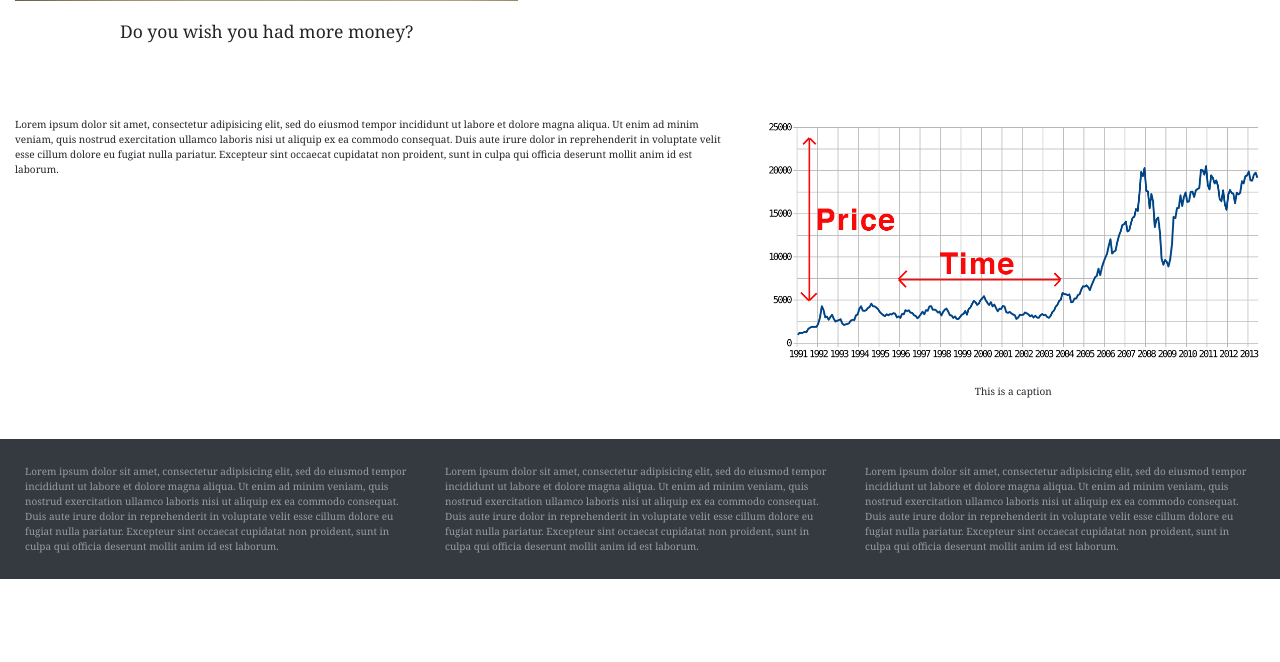
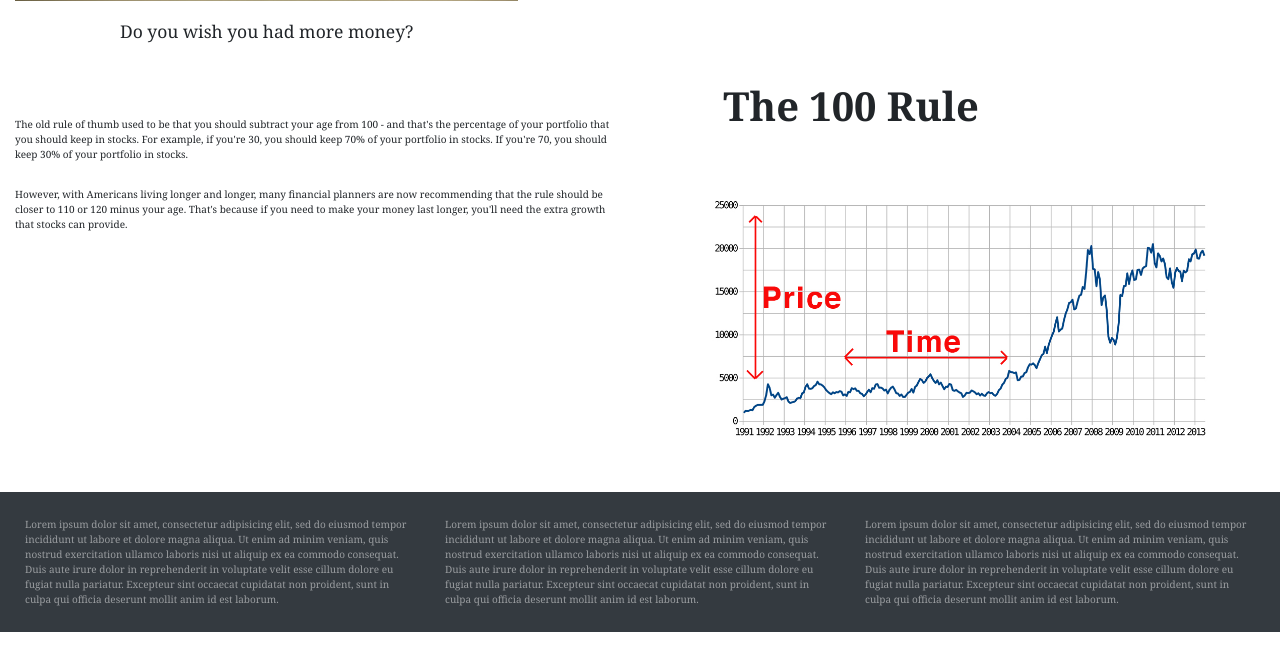
Before and after one commit to MattDevOps/Allocate-Your-Funds, a Flask app: page / in a window 1280 px wide; the page is wider, and only the part inside the window is pictured. Shown: the part 466-1128 px from the top of that part. Before the commit the page ends 1045 px from the top of that part, so only its background shows below. Run offline with Flask 2, Linux system fonts and the light colour scheme; some libraries are stand-ins or nearby versions.

Commit message:
added text to index, started some functions on calculations page

```diff
--- a/app/static/css/main.css
+++ b/app/static/css/main.css
@@ -97,3 +97,7 @@ a:hover {
 h3>a:hover {
   color: blue;
 }
+
+.bottompad {
+  padding-bottom: 30px;
+}
--- a/app/templates/index.html
+++ b/app/templates/index.html
@@ -1,5 +1,4 @@
 {% extends 'base.html' %}
-{% import 'bootstrap/wtf.html' as wtf %}
 
 {% block title %} Welcome! {% endblock %}
 
@@ -20,25 +19,30 @@
   This site is dedicated to helping you save for retirement. It's not always something we think about, and when we do:<br></br>
   <li class="container offset-md-1"> It's only for a brief period before moving onto the next priority on our list.
     <li class="container offset-md-1"> Unfortunatetely (or, perhaps, fortunately), retirement often hits us earlier than we expect <br> </br>
-      We all want to enjoy those days to the best of our abilities. <br>
-       Our tool will help you decide where and how to allocate your money so that <br>
-       you have enough cash to spend when your working days are over.
+  We all want to enjoy those days to the best of our abilities. <br>
+  Our tool will help you decide where and how to allocate your money so that <br>
+  you have enough cash to spend when your working days are over.
 </ul>
 
 </div> <!--end main second row -->
 <div class="row extra-margin">
-<div class="col-md-7 pic_text">
-Lorem ipsum dolor sit amet, consectetur adipisicing elit, sed do eiusmod tempor incididunt ut labore et dolore magna aliqua. Ut enim ad minim veniam, quis nostrud exercitation ullamco laboris nisi ut aliquip ex ea commodo consequat. Duis aute irure dolor in reprehenderit in voluptate velit esse cillum dolore eu fugiat nulla pariatur. Excepteur sint occaecat cupidatat non proident, sunt in culpa qui officia deserunt mollit anim id est laborum.
+<div class="col-md-6 pic_text">
+<p>The old rule of thumb used to be that you should subtract your age from 100 - and that's the percentage of your portfolio that you should keep in stocks. For example, if you're 30, you should keep 70% of your portfolio in stocks. If you're 70, you should keep 30% of your portfolio in stocks. </p>
+<br>
+<p>
+However, with Americans living longer and longer, many financial planners are now recommending that the rule should be closer to 110 or 120 minus your age. That's because if you need to make your money last longer, you'll need the extra growth that stocks can provide.</p>
+
 </div>
-<div class="col-md-5">
+<div class="col-md-5 container">
+<h3 class="bigfont container bottompad">The 100 Rule</h3>
   <figure>
     <img class = "center" src="https://raw.githubusercontent.com/mattstermh93/Allocate-Your-Funds/master/img/Basic-Chart.jpg" alt="Image" width="100%">
       <figcaption>
-        <p>This is a caption</p>
+        <!-- <p>This is a caption</p> -->
       </figcaption>
     </figure>
+
   </div> <!-- second image, bottom row, reverse of the previous dib -->
-
 </div> <!-- container end -->
 </main>
 
--- a/app/templates/results.html
+++ b/app/templates/results.html
@@ -19,6 +19,7 @@
       <h3>Result is: {{ calc.add() }}</h3>
       {% endif %}
 
+
     </div>
   </div>
 </div>
```
Also changed, not shown: app/calculations.py (+11 -5 lines), app/forms.py (+2 -7 lines).
